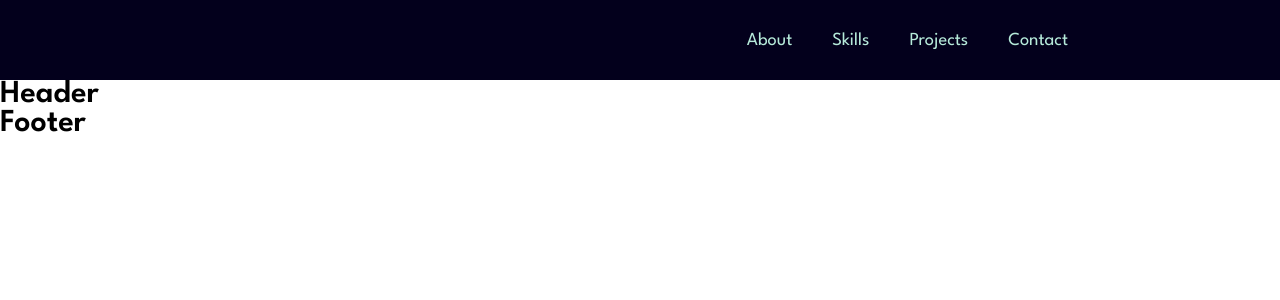
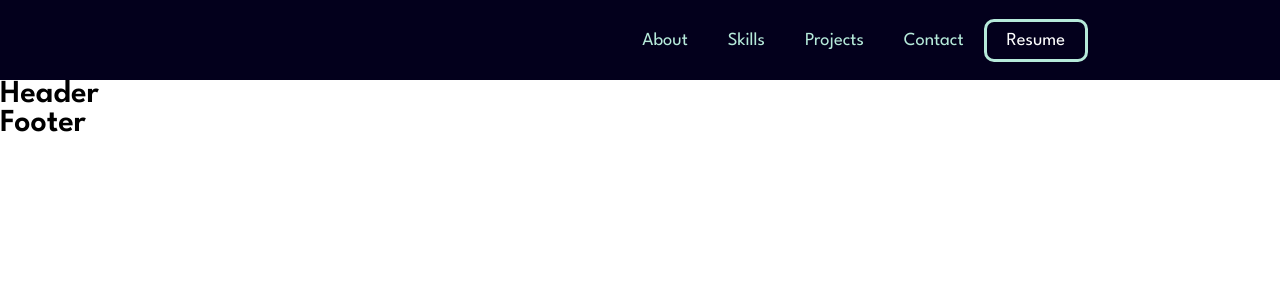
Before and after one commit to Kishlaya1999/front-end-portfolio, a React (Vite) app: page / in a window 1280 px wide. Shown: the top 300 px of the page. Built offline with nearby package versions, Linux system fonts and the light colour scheme.

Commit message:
Resume link added in navbar

```diff
--- a/src/components/Navbar.jsx
+++ b/src/components/Navbar.jsx
@@ -10,6 +10,12 @@ const Navbar = () => {
 				<li>Skills</li>
 				<li>Projects</li>
 				<li>Contact</li>
+				<a
+					href="https://drive.google.com/file/d/19R061U9vAzzifzcBuTVcZDU4lAqg6ASL/view?usp=share_link"
+					download
+					target="_blank">
+					<li className="resume">Resume</li>
+				</a>
 			</ul>
 		</div>
 	);
--- a/src/scss/_navbar.scss
+++ b/src/scss/_navbar.scss
@@ -20,5 +20,16 @@
 		li {
 			padding: 0 20px;
 		}
+
+		a {
+			text-decoration: none;
+		}
+		.resume {
+			border: 3px solid $secondary;
+			color: white;
+			padding: 10px 20px;
+			border-radius: 10px;
+			// font-style: normal;
+		}
 	}
 }
```
